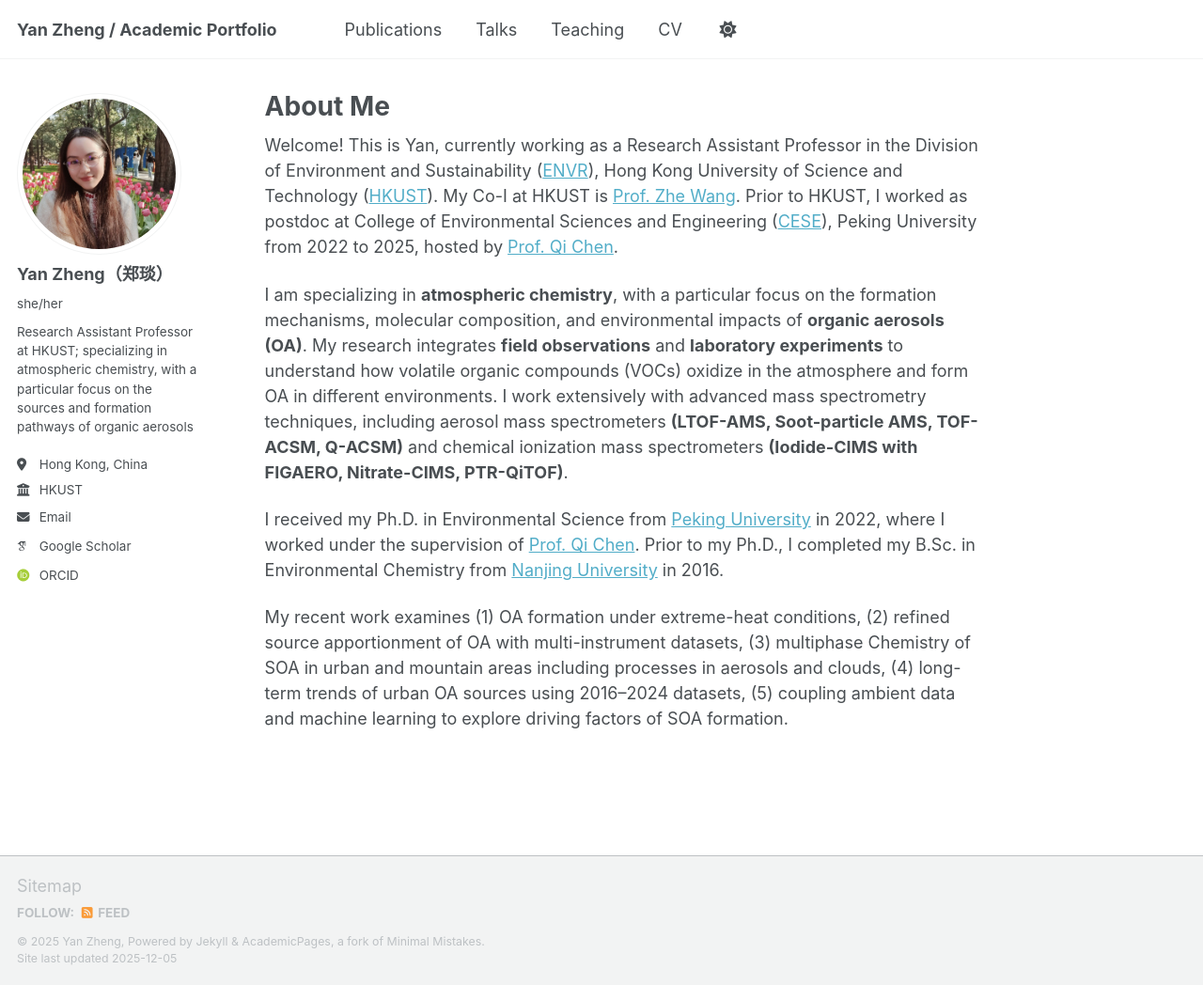
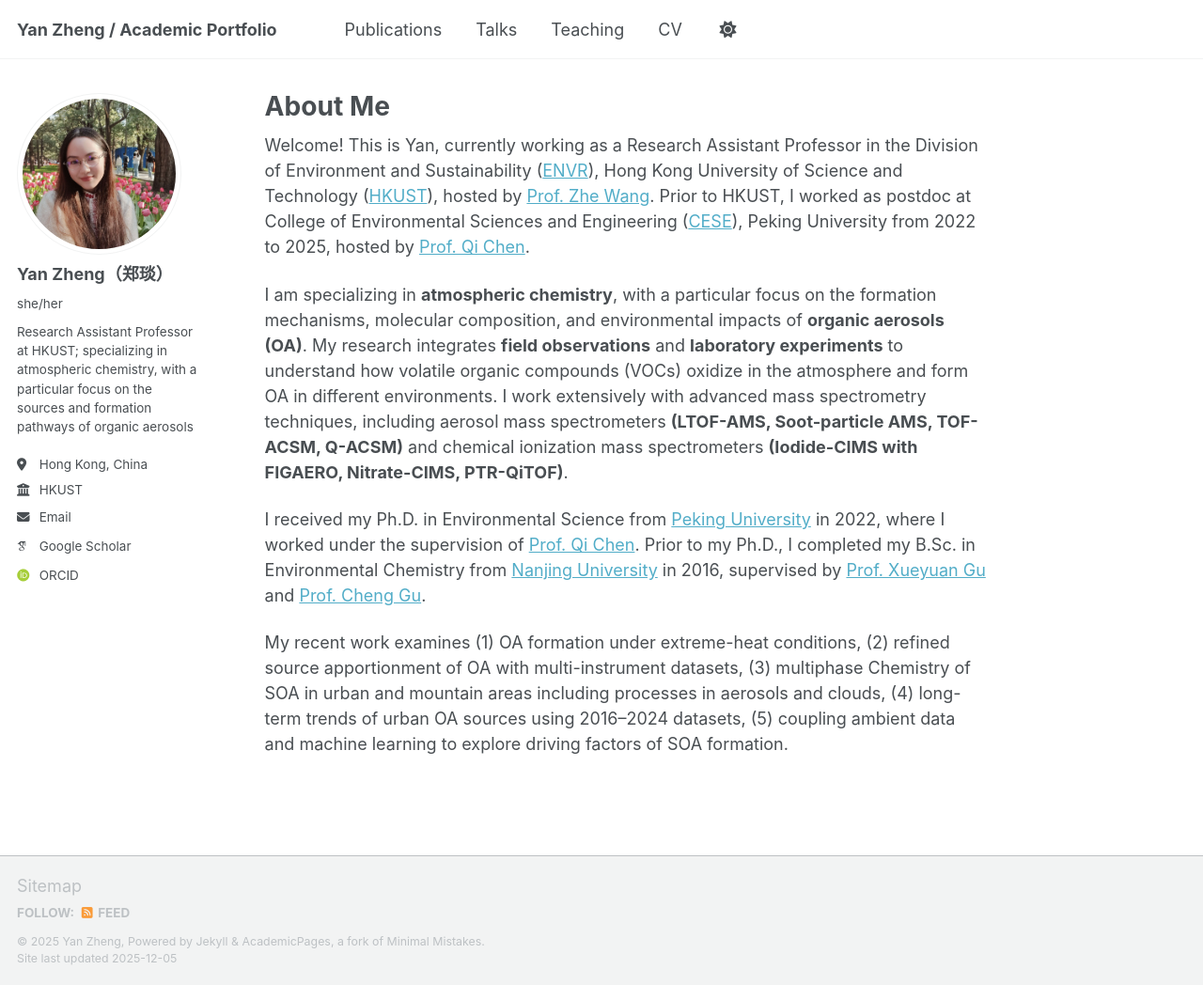
Before and after one commit to yanzheng41/yanzheng41.github.io, a Jekyll site: the page built from _pages/about.md, in a window 1280 px wide and 1048 px high. Shown: the whole window at 94% size. Built offline with Jekyll 4.4.1, drawn with Linux system fonts in a browser that asks for light colours; some web fonts are replaced; a script bundle is joined from its source files by our own code; library files that are not in the unit come from our copies.

Commit message:
Update about.md

```diff
--- a/_pages/about.md
+++ b/_pages/about.md
@@ -8,11 +8,11 @@ redirect_from:
 ---
 
 
-Welcome! This is Yan, currently working as a Research Assistant Professor in the Division of Environment and Sustainability ([ENVR](https://envr.ust.hk/)), Hong Kong University of Science and Technology ([HKUST](https://hkust.edu.hk/)). My Co-I at HKUST is [Prof. Zhe Wang](https://envrwangz.people.ust.hk/). Prior to HKUST, I worked as postdoc at College of Environmental Sciences and Engineering ([CESE](https://cese.pku.edu.cn/)), Peking University from 2022 to 2025, hosted by [Prof. Qi Chen](https://scholar.google.com/citations?user=QgN0jXcAAAAJ&hl=en).
+Welcome! This is Yan, currently working as a Research Assistant Professor in the Division of Environment and Sustainability ([ENVR](https://envr.ust.hk/)), Hong Kong University of Science and Technology ([HKUST](https://hkust.edu.hk/)), hosted by [Prof. Zhe Wang](https://envrwangz.people.ust.hk/). Prior to HKUST, I worked as postdoc at College of Environmental Sciences and Engineering ([CESE](https://cese.pku.edu.cn/)), Peking University from 2022 to 2025, hosted by [Prof. Qi Chen](https://scholar.google.com/citations?user=QgN0jXcAAAAJ&hl=en).
 
 I am specializing in **atmospheric chemistry**, with a particular focus on the formation mechanisms, molecular composition, and environmental impacts of **organic aerosols (OA)**. My research integrates **field observations** and **laboratory experiments** to understand how volatile organic compounds (VOCs) oxidize in the atmosphere and form OA in different environments. I work extensively with advanced mass spectrometry techniques, including aerosol mass spectrometers **(LTOF-AMS, Soot-particle AMS, TOF-ACSM, Q-ACSM)** and chemical ionization mass spectrometers **(Iodide-CIMS with FIGAERO, Nitrate-CIMS, PTR-QiTOF)**.
 
-I received my Ph.D. in Environmental Science from [Peking University](https://english.pku.edu.cn/) in 2022, where I worked under the supervision of [Prof. Qi Chen](https://scholar.google.com/citations?user=QgN0jXcAAAAJ&hl=en). Prior to my Ph.D., I completed my B.Sc. in Environmental Chemistry from [Nanjing University](https://www.nju.edu.cn/en/) in 2016.
+I received my Ph.D. in Environmental Science from [Peking University](https://english.pku.edu.cn/) in 2022, where I worked under the supervision of [Prof. Qi Chen](https://scholar.google.com/citations?user=QgN0jXcAAAAJ&hl=en). Prior to my Ph.D., I completed my B.Sc. in Environmental Chemistry from [Nanjing University](https://www.nju.edu.cn/en/) in 2016, supervised by [Prof. Xueyuan Gu](https://scholar.google.com/citations?user=FKP42XQAAAAJ&hl=en&oi=ao) and [Prof. Cheng Gu](https://hjxy.nju.edu.cn/szdw/hjkxx/js/20210604/i201756.html).
 
 
 My recent work examines (1) OA formation under extreme-heat conditions, (2) refined source apportionment of OA with multi-instrument datasets, (3) multiphase Chemistry of SOA in urban and mountain areas including processes in aerosols and clouds, (4) long-term trends of urban OA sources using 2016–2024 datasets, (5) coupling ambient data and machine learning to explore driving factors of SOA formation.
```
